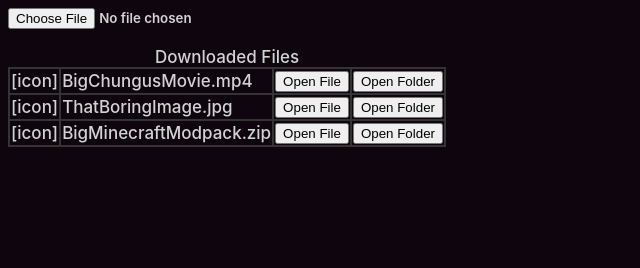
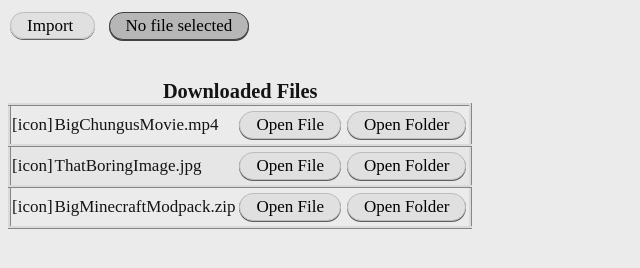
Before and after one commit to Calamity34/OpenTorrent, a plain HTML site: page ui/index.html in a window 1280 px wide. Shown: the whole page, without its empty margins (0-640 px from the left). Drawn offline with Linux system fonts and the light colour scheme.

Commit message:
Demo Interface v0.2
Added button designs
Made a cool looking table for downloaded files
Made the import cool looking
Made import only usable for .otr/.torrent/.magnet files
Made import show the picked file
Added a Konami Code easter egg

```diff
--- a/ui/index.html
+++ b/ui/index.html
@@ -5,35 +5,61 @@
     <meta name="viewport" content="width=device-width, initial-scale=1.0">
     <title>OpenTorrent Demo UI v0.1</title>
     <link rel="stylesheet" href="style.css">
+    <script>
+        function onKonamiCode(cb) {
+            var input = '';
+            var key = '38384040373937396665';
+            document.addEventListener('keydown', function (e) {
+                input += ("" + e.keyCode);
+                if (input === key) {
+                    return cb();
+                }
+                if (!key.indexOf(input)) return;
+                input = ("" + e.keyCode);
+            });
+        }
+        onKonamiCode(function () {window.open('https://youtu.be/cB4dYfFgaME?t=11', "_blank")})
+
+        function filename() {
+            var name = document.getElementById('import');
+            document.getElementById('selectedfile').innerHTML = name.files.item(0).name;
+        };
+    </script>
 </head>
 <body>
-    <input type="file" name="" id="" class="import">
+    <div id='block_container'>
+        <div class='input-wrapper' id='block1'>
+            <input type="file" class="import" id="import" accept=".otr, .torrent, .magnet" onchange='filename()'>
+            <label for="import">Import</label>
+        </div>
+        <div id='block2'>
+            <span id='selectedfile' >No file selected</span>
+        </div>
+    </div>
     <!--
             we need some backend C# to utilize the file
-            we also need to check if the file ext is in ['.otr','.torrent','.magnet']
-            can i color a button?
     -->
     <br>
     <br>
-    <table>
+    <table id="files">
         <caption>Downloaded Files</caption>
         <tr>
             <td>[icon]</td>
             <td>BigChungusMovie.mp4</td>
-            <td><button>Open File</button></td>
-            <td><button>Open Folder</button></td>
+            <td><button class="openbutton">Open File</button></td>
+            <td><button class="openbutton">Open Folder</button></td>
         </tr>
         <tr>
             <td>[icon]</td>
             <td>ThatBoringImage.jpg</td>
-            <td><button>Open File</button></td>
-            <td><button>Open Folder</button></td>
+            <td><button class="openbutton">Open File</button></td>
+            <td><button class="openbutton">Open Folder</button></td>
         </tr>
         <tr>
             <td>[icon]</td>
             <td>BigMinecraftModpack.zip</td>
-            <td><button>Open File</button></td>
-            <td><button>Open Folder</button>
+            <td><button class="openbutton">Open File</button></td>
+            <td><button class="openbutton">Open Folder</button>
             </td>
         </tr>
     </table>
--- a/ui/style.css
+++ b/ui/style.css
@@ -1,19 +1,82 @@
 .import {
-    font-family:-apple-system, BlinkMacSystemFont, 'Segoe UI', Roboto, Oxygen, Ubuntu, Cantarell, 'Open Sans', 'Helvetica Neue', sans-serif;
+    font-family:'SF UI Display';
     font-weight: 600;
-    color: rgb(211, 211, 211);
+    color: black;
+    opacity: 0;
+    visibility: hidden;
+    position: absolute;
 }
 
-table, th, td {
-    color: rgb(211, 211, 211);
-    border: 2px solid #343434;
+table, tr {
+    color: rgb(20, 20, 20);
+    border: 3px solid rgb(218, 218, 218);
+    border-style: ridge;
     border-collapse: collapse;
+    border-radius: 14px;
     font-size: 17px;
     font-weight: 500;
-    font-family: -apple-system, BlinkMacSystemFont, 'Segoe UI', Roboto, Oxygen, Ubuntu, Cantarell, 'Open Sans', 'Helvetica Neue', sans-serif;
+    font-family: 'SF UI Display'
     /* this will work on my pc with the SF font and on MacOS 100% but we need it to support other systems without the San Francisco font, can we include it in the app? */
 }
 
+caption {
+    color: rgb(20, 20, 20);
+    font-size: 17px;
+    font-weight: 700;
+    font-family: 'SF UI Display';
+    font-size: larger;
+}
+
+#files tr:nth-child(even) {
+    background-color: #e6e6e6;
+}
+
 body {
-    background-color:rgb(15, 5, 15);
+    background-color:#ebebeb;
 }
+
+.openbutton, .input-wrapper {
+    border-radius: 14px;
+    background-color:#e0e0e0;
+    border: 1px solid #bdbdbd;
+    color: black;
+    padding: 3px 16px;
+    text-align: center;
+    text-decoration: none;
+    display: inline-block;
+    font-size: 17px;
+    margin: 4px 2px;
+    cursor: pointer;
+    font-weight: 500;
+    box-shadow: 0 1px #5f5f5f;
+    font-family: 'SF UI Display';
+}
+
+.openbutton:hover {
+    background-color: rgb(202, 202, 202);
+    border: 1px solid #434343;
+}
+
+#block_container {
+    text-align: left;
+}
+
+#block1, #block2 {
+    display: inline;
+}
+
+#selectedfile {
+    border: 1px solid #424242;
+    border-radius: 14px;
+    background-color: #b6b6b6;
+    color: black;
+    padding: 3px 16px;
+    text-align: center;
+    text-decoration: none;
+    display: inline-block;
+    font-size: 17px;
+    margin: 4px 12px;
+    font-weight: 400;
+    box-shadow: 0 1px #424242;
+    font-family: 'SF UI Display';
+}
```
